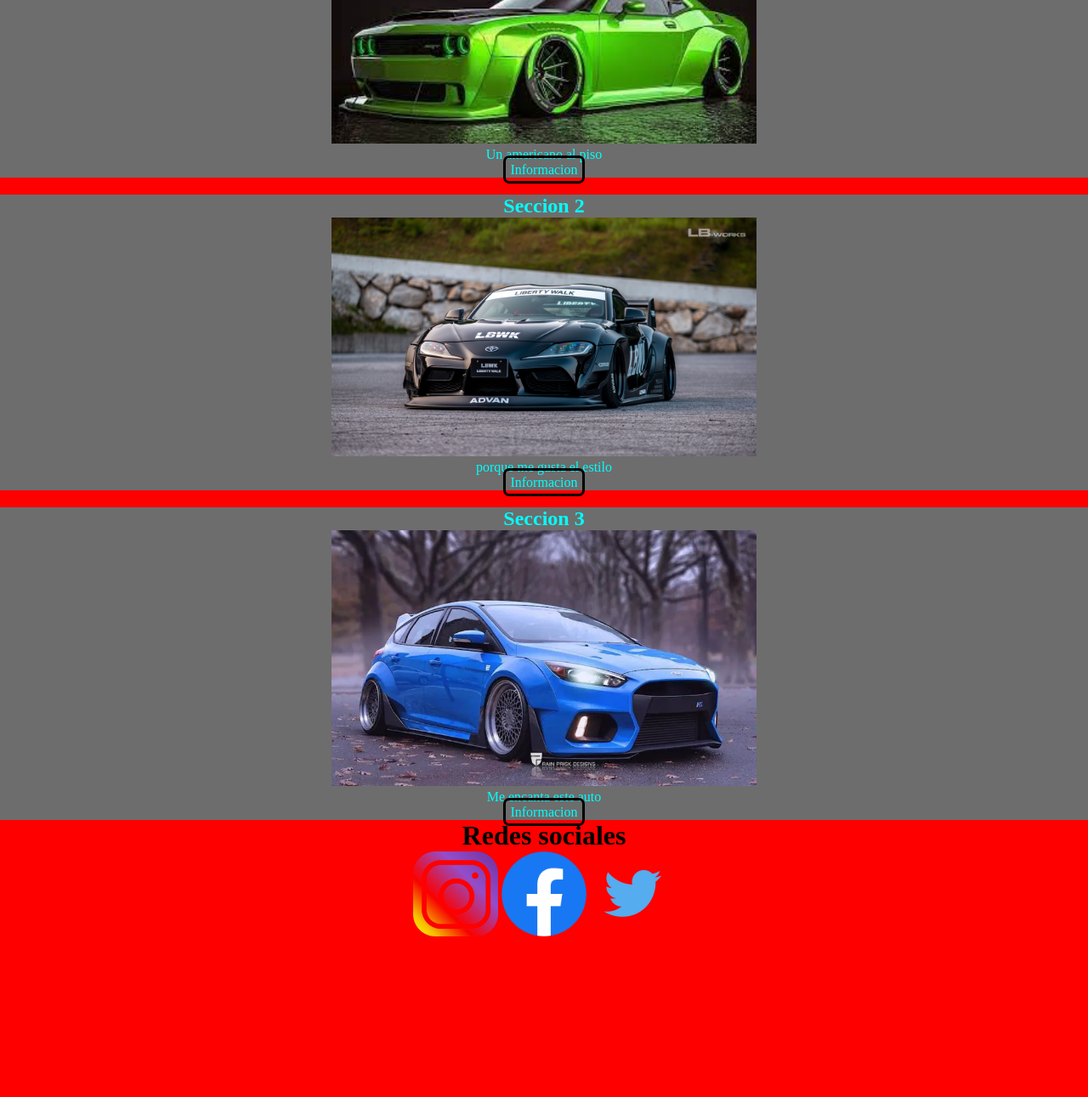
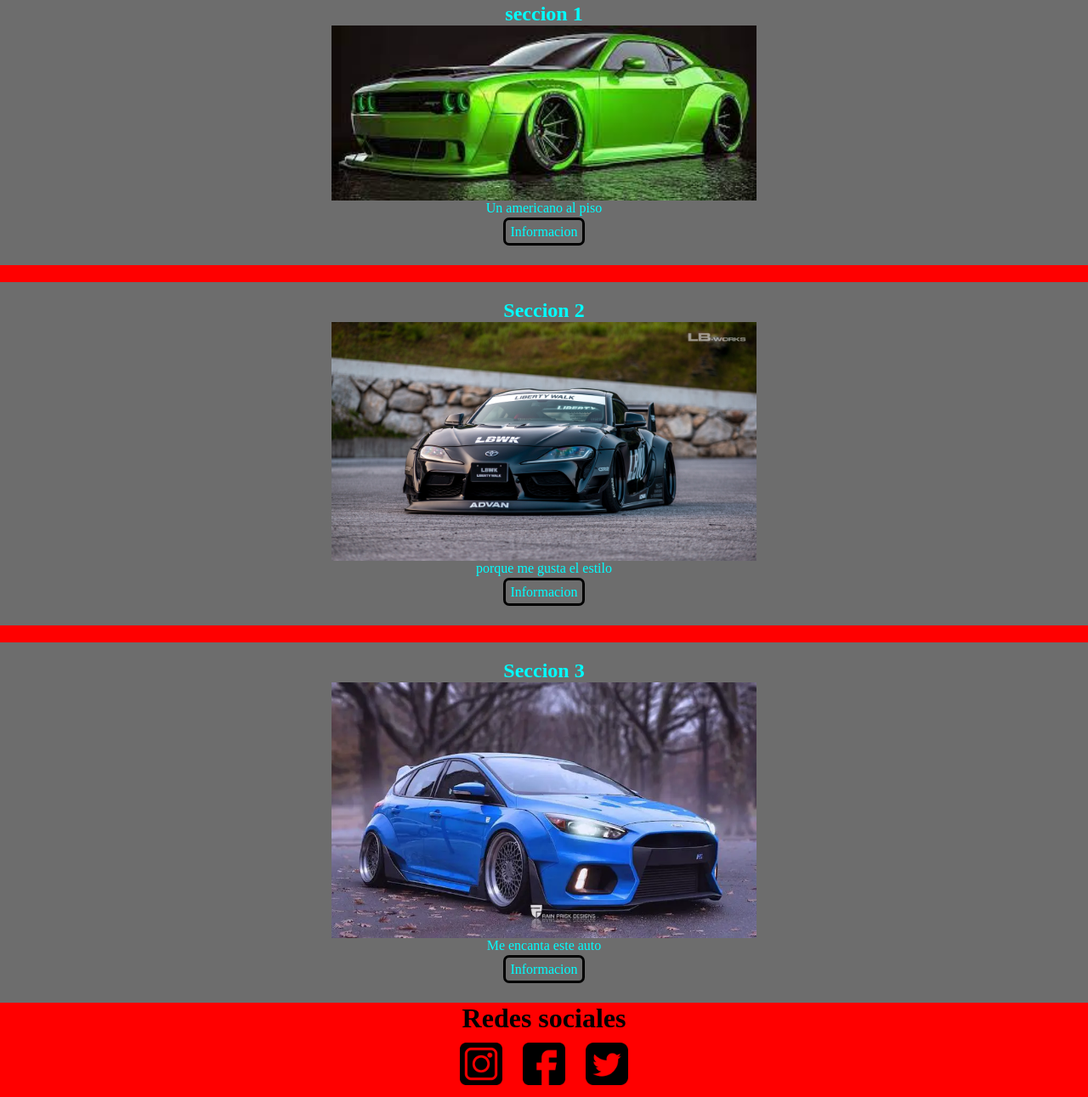
Before and after one commit to Gabriel-a-g/pruebaa-web1, a plain HTML site: page index.html in a window 1280 px wide. Shown: the part 159-1450 px from the top of the page at 85% size. Before the commit the page ends 1265 px from the top, so only its background shows below. Drawn offline with Linux system fonts and the light colour scheme.

Commit message:
pagina webb

```diff
--- a/estilo.css
+++ b/estilo.css
@@ -29,6 +29,7 @@ section {
     margin-top: 20px;
     text-align: center;
     color: aqua;
+    padding: 20px;
 }
 
 footer {
@@ -51,3 +52,10 @@ picture {
     display: flex;
     justify-content: center; /* alineación centrada de la imagen */
 }
+ul li{
+    margin: 10px;
+    list-style: none;
+}
+#redes li{
+    display: inline-block;
+}
--- a/index.html
+++ b/index.html
@@ -14,6 +14,7 @@
 
     <header>
         <h1>Mi pagina web</h1>
+        <h2>Gabriel Gallucci 4º1</h2>
         <nav>
             <ul id="opciones">
                 <li><a class="boton" href="">Inicio</a></li>
@@ -29,33 +30,53 @@
     <main>
         <section>
             <h1>seccion 1</h1>
-            <img src="imagenes/índice.jpeg" width="500px">
+            <picture>
+
+                <img src="imagenes/índice.jpeg" width="500px">
+            </picture>
             <p>Un americano al piso</p>
-            <a class="boton" href="https://es.wikipedia.org/wiki/Dodge_Challenger"> Informacion</a>
+            <ul>
+                <li>
+                    <a class="boton" href="https://es.wikipedia.org/wiki/Dodge_Challenger"> Informacion</a>
+                </li>
+            </ul>
         </section>
 
 
         <section>
             <h1>Seccion 2</h1>
-            <img src="imagenes/LB-WORKS-SUPRA-A9001.jpeg" width="500px">
+            <picture>
+                <img src="imagenes/LB-WORKS-SUPRA-A9001.jpeg" width="500px">
+            </picture>
             <p>porque me gusta el estilo</p>
-            <a class="boton" href="https://es.wikipedia.org/wiki/Toyota_Supra">Informacion</a>
+            <ul>
+                <li><a class="boton" href="https://es.wikipedia.org/wiki/Toyota_Supra">Informacion</a></li>
+            </ul>
         </section>
 
         <section>
             <h1>Seccion 3</h1>
-            <img src="imagenes/Ford-Focus-RS-Wide-Body-rendering-1.webp" width="500px">
+            <picture>
+                <img src="imagenes/Ford-Focus-RS-Wide-Body-rendering-1.webp" width="500px">
+            </picture>
             <P>Me encanta este auto</P>
-            <a class="boton" href="https://es.wikipedia.org/wiki/Ford_Focus">Informacion</a>
+            <ul>
+                <li> <a class="boton" href="https://es.wikipedia.org/wiki/Ford_Focus">Informacion</a></li>
+            </ul>
+
         </section>
     </main>
 
     <footer>
         <h1>Redes sociales</h1>
         <nav>
-            <a href="https://www.instagram.com/"><img src="imagenes/ig .webp" width="100px"></a>
-            <a href="https://es-la.facebook.com/"><img src="imagenes/aaaaaaa.webp" width="100 px"></a>
-            <a href="https://twitter.com/?lang=es"><img src="imagenes/titer.png" width="100px"></a>
+            <ul id="redes">
+                <li><a href="https://www.instagram.com/"><img src="imagenes/instagram(1).png" width="50px"></a></li>
+                <li><a href="https://es-la.facebook.com/"><img src="imagenes/facebook.png" width="50 px"></a></li>
+                <li><a href="https://twitter.com/?lang=es"><img src="imagenes/twitter-sign.png" width="50px"></a></li>
+            </ul>
+
+
         </nav>
     </footer>
 
```
Also changed, not shown: imagenes/facebook.png (added), imagenes/instagram(1).png (added), imagenes/twitter-sign.png (added).
